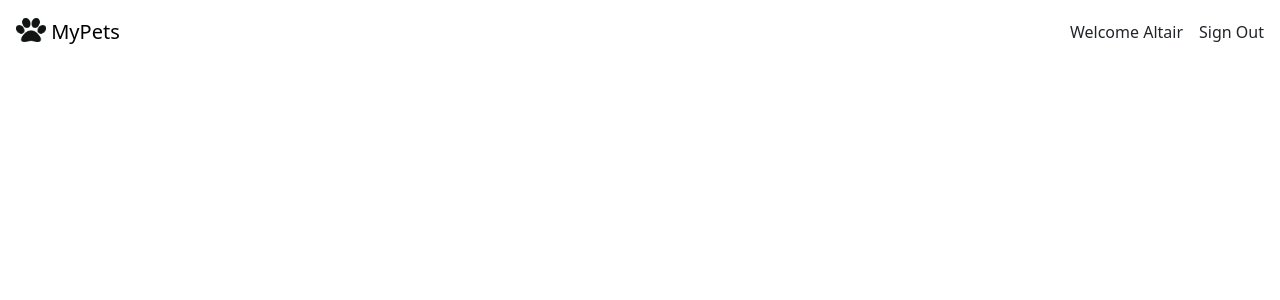
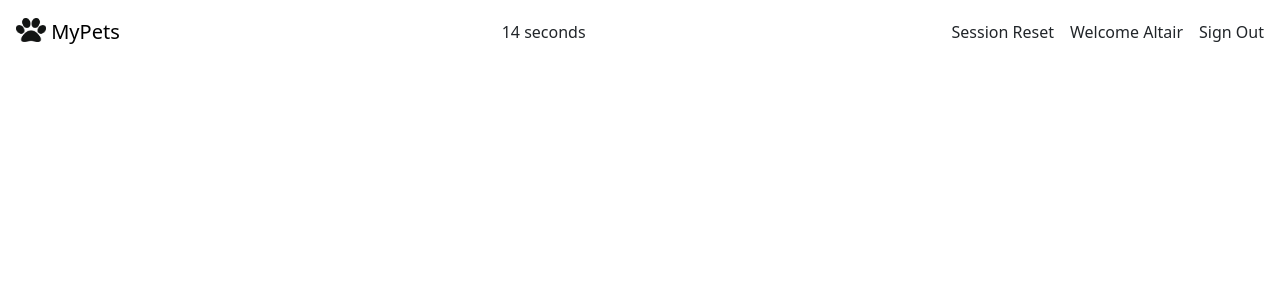
Before and after one commit to altair014/MyPets, a Django app: page /pets/ in a window 1280 px wide. Shown: the top 300 px of the page. Run offline with Django 4.2, Linux system fonts and the light colour scheme; a user stored in the database is signed in.

Commit message:
Added a JavaScript file to test session countdown timer.

```diff
--- a/pets_app/views.py
+++ b/pets_app/views.py
@@ -1,4 +1,5 @@
 from typing import Any
+from django import http
 from django.http import HttpRequest, HttpResponse
 from django.shortcuts import render, redirect
 
@@ -26,6 +27,12 @@ from time import sleep
 
 class PetsView(TemplateView):
     template_name = 'pets.html'
+
+    def get(self, request, *args, **kwargs):
+        print(request.session.session_key)
+        print(request.session.set_expiry(20))
+        print(request.session.get_expiry_age())
+        return super().get(request, *args, **kwargs)
 
 class UserCreateView(FormView):
     form_class = UserLogup
--- a/pets_site/settings.py
+++ b/pets_site/settings.py
@@ -129,3 +129,5 @@ STATICFILES_DIRS = [BASE_DIR / "static"]
 MEDIA_URL = 'media/'
 
 MEDIA_ROOT = BASE_DIR / "media"
+
+SESSION_COOKIE_AGE = 20
--- a/static/js/script.js
+++ b/static/js/script.js
@@ -0,0 +1,15 @@
+let counter = 20;
+const timeContainer = document.createElement('div');
+let logo = document.querySelector('.navbar-brand');
+logo.after(timeContainer);
+function myTimer() {
+    console.log(counter);
+    counter--;
+    timeContainer.innerText = `${counter} seconds`;
+    if (counter === 0) {
+        clearInterval(intervalId);
+        console.log('Your session is over.')
+        location. reload();
+    }
+}
+let intervalId = setInterval(myTimer, 1000);
--- a/templates/pets.html
+++ b/templates/pets.html
@@ -7,15 +7,20 @@
     <title>MyPets</title>
     <link href="https://cdn.jsdelivr.net/npm/bootstrap@5.3.1/dist/css/bootstrap.min.css" rel="stylesheet" integrity="sha384-4bw+/aepP/YC94hEpVNVgiZdgIC5+VKNBQNGCHeKRQN+PtmoHDEXuppvnDJzQIu9" crossorigin="anonymous">
     <script src="https://cdn.jsdelivr.net/npm/bootstrap@5.3.1/dist/js/bootstrap.bundle.min.js" integrity="sha384-HwwvtgBNo3bZJJLYd8oVXjrBZt8cqVSpeBNS5n7C8IVInixGAoxmnlMuBnhbgrkm" crossorigin="anonymous"></script>
+    {% if request.user.is_authenticated %}
+    <script src="{% static 'js/script.js' %}" defer></script>
+    {% endif%}
     <link rel="stylesheet" href="{% static 'css/main.css' %}">
     <nav class="navbar">
         <div class="container-fluid">
           <a class="navbar-brand" href="{% url 'pets_app_name:pets_name' %}">
             <img src="{% static 'images/paw.jpg' %}" alt="paws.img" width="30" height="24" class="d-inline-flex align-text-top">
             MyPets
+
           </a>
           <div class="d-flex column-gap-3">
             {% if request.user.is_authenticated %}
+              <a class="nav-link " href="{{request.path}}">Session Reset</a>
               <div>
                 Welcome {{request.user | capfirst }}
               </div>
```
Also changed, not shown: db.sqlite3.
